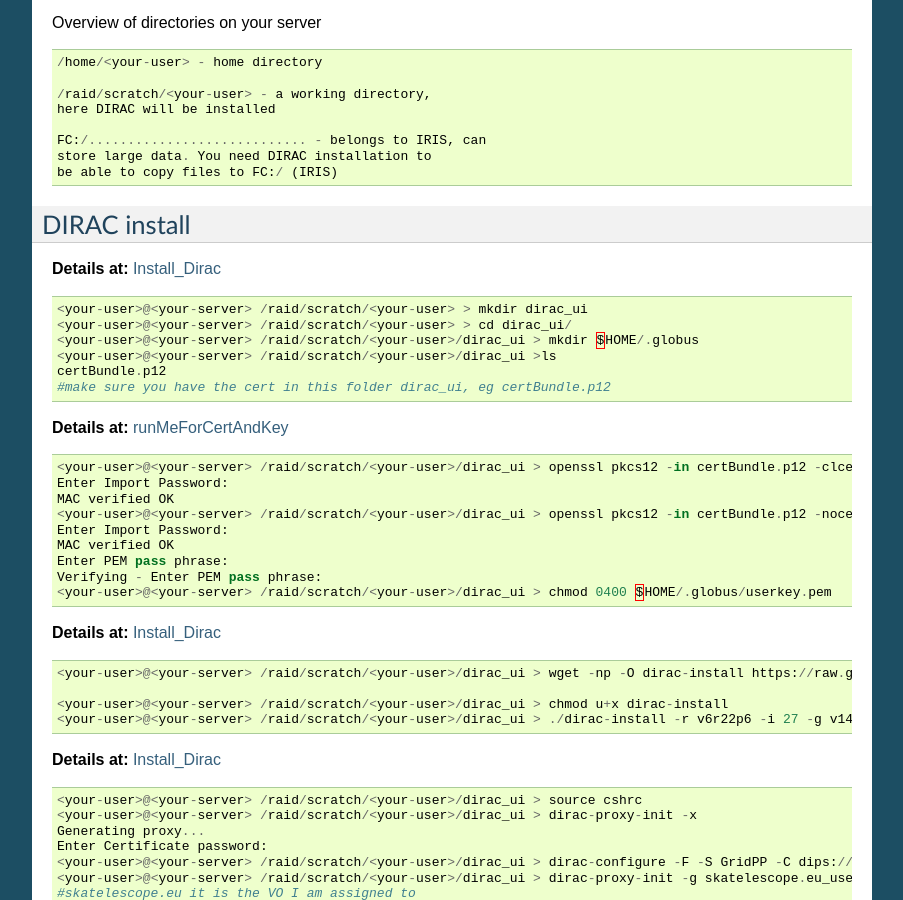
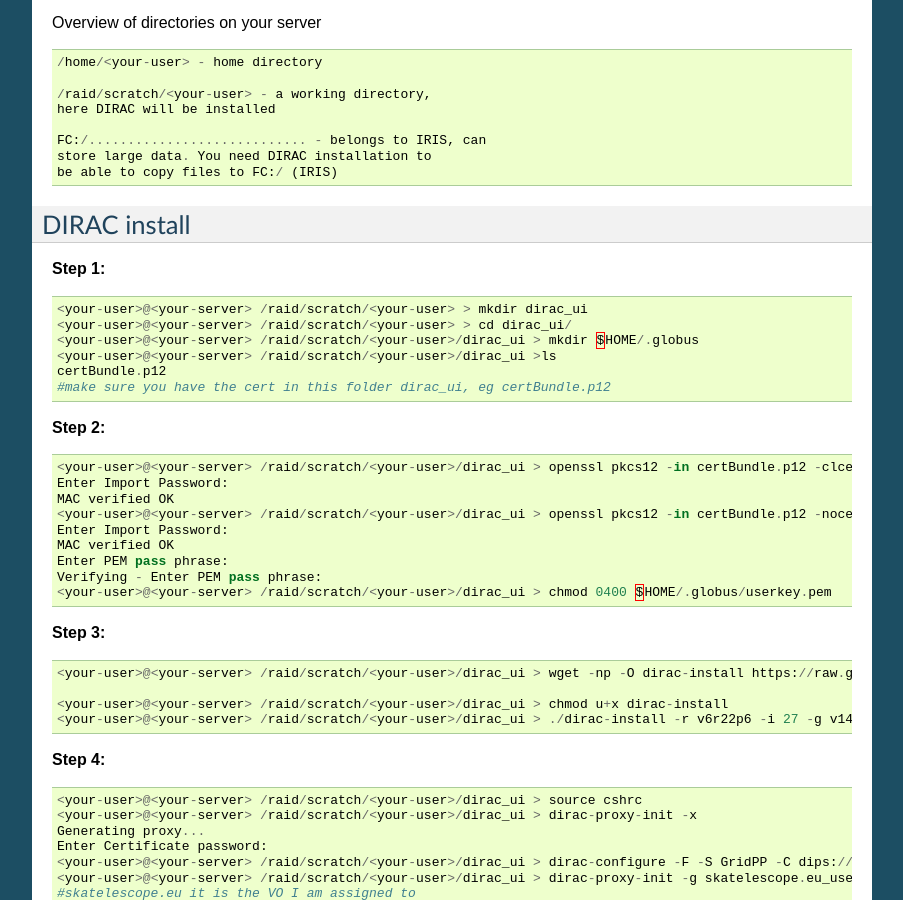
Before and after one commit to cimpan91/Docs, a Sphinx documentation site: the page built from Docs/DIRAC_UI.rst, in a window 1280 px wide and 900 px high, scrolled down 1381 px. Shown: the whole window, without its empty margins (198-1101 px from the left). Built offline with Sphinx 7.4.7, drawn with Linux system fonts in a browser that asks for light colours; some of the changed text lies outside the part shown.

Commit message:
Update DIRAC_UI.rst

```diff
--- a/Docs/DIRAC_UI.rst
+++ b/Docs/DIRAC_UI.rst
@@ -83,7 +83,7 @@
 DIRAC install
 ==============
 
-**Details at:**   `Install_Dirac <https://github.com/as595/SKA-IRIS/blob/master/DIRACUI/InstallDirac.sh>`__
+**Step 1:**
 
 .. code:: python
 
@@ -94,10 +94,9 @@
    certBundle.p12
    #make sure you have the cert in this folder dirac_ui, eg certBundle.p12
 
-.. _dirac-install-1:
 
 
-**Details at:**   `runMeForCertAndKey <https://github.com/as595/SKA-IRIS/blob/master/DIRACUI/runMeForCertAndKey>`__
+**Step 2:**
 
 .. code:: python
 
@@ -111,11 +110,9 @@
    Verifying - Enter PEM pass phrase:
    <your-user>@<your-server> /raid/scratch/<your-user>/dirac_ui > chmod 0400 $HOME/.globus/userkey.pem
 
-.. _dirac-install-2:
 
 
-
-**Details at:**   `Install_Dirac <https://github.com/as595/SKA-IRIS/blob/master/DIRACUI/InstallDirac.sh>`__
+**Step 3:**
 
 .. code:: python
 
@@ -124,9 +121,8 @@
    <your-user>@<your-server> /raid/scratch/<your-user>/dirac_ui > chmod u+x dirac-install
    <your-user>@<your-server> /raid/scratch/<your-user>/dirac_ui > ./dirac-install -r v6r22p6 -i 27 -g v14r1
 
-.. _dirac-install-3:
 
-**Details at:**   `Install_Dirac <https://github.com/as595/SKA-IRIS/blob/master/DIRACUI/InstallDirac.sh>`__
+**Step 4:**
 
 .. code:: python
 
@@ -259,8 +255,6 @@
 
 -   `Getting_on_the_grid <https://github.com/gridpp/user-guides/tree/master/getting-on-the-grid>`__
 
--   `Useful_command_DIRAC_UI_install  <https://github.com/as595/SKA-IRIS/tree/master/DIRACUI>`__
-
 -   `Getting_started <https://dirac.readthedocs.io/en/latest/UserGuide/GettingStarted/index.html>`__
 
 -   `Getting_started_User_Jobs <https://dirac.readthedocs.io/en/latest/UserGuide/GettingStarted/UserJobs/index.html>`__
```
Also changed, not shown: other parts of Docs/DIRAC_UI.rst (+1 -1 lines).
